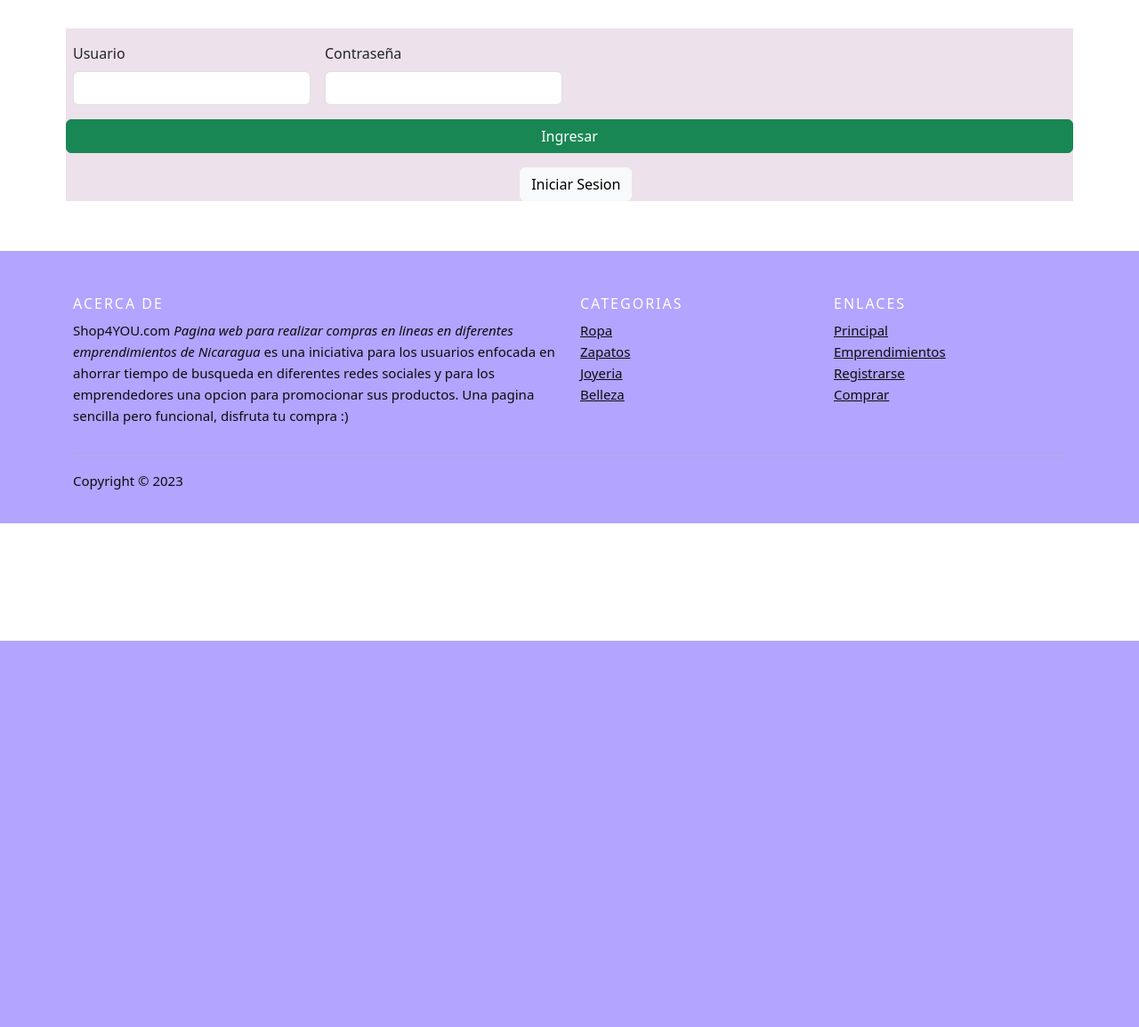
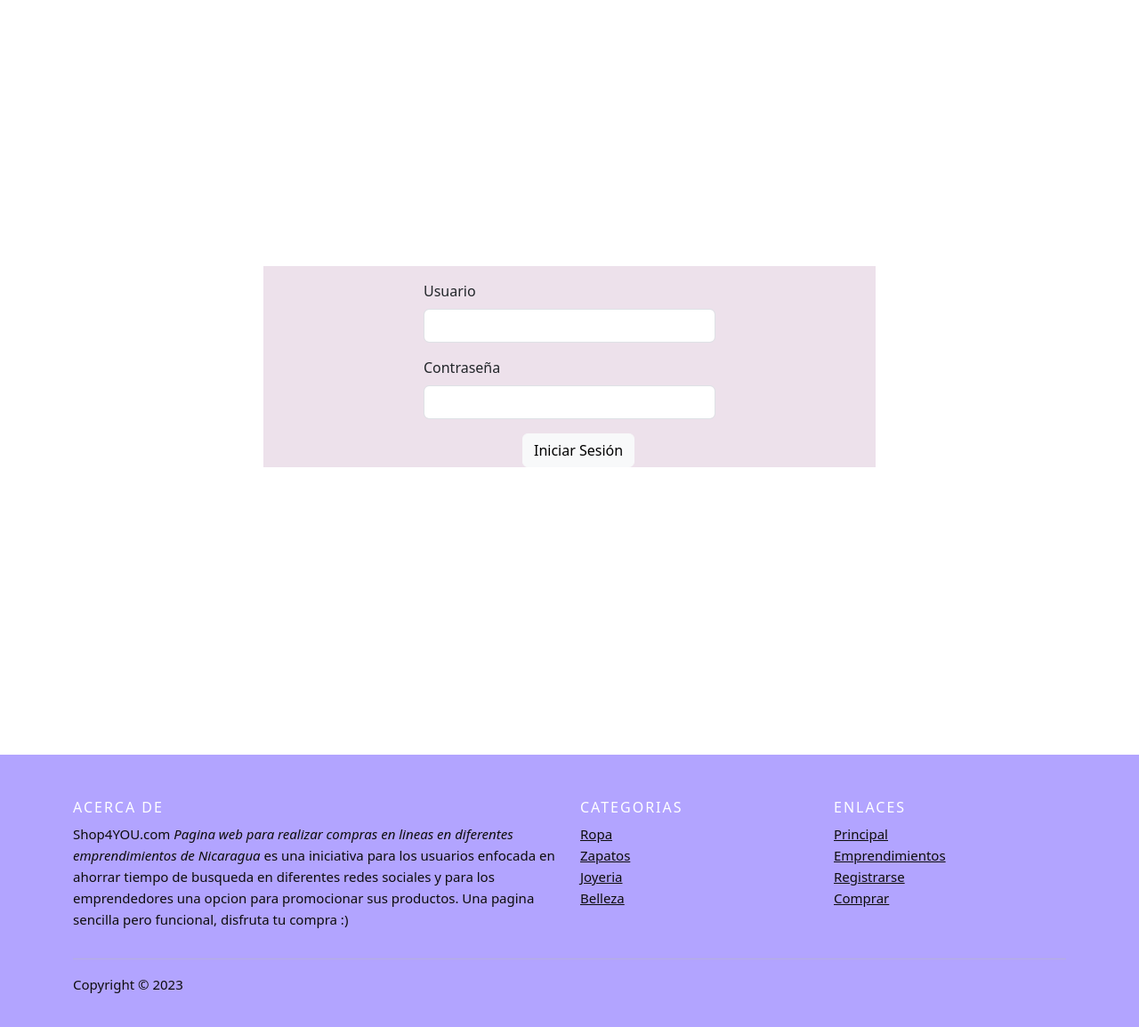
Before and after one commit to angie11laleska/ecommerce, a Flask app: page /login in a window 1280 px wide. Shown: the part 80-1234 px from the top of the page at 89% size. Before the commit the page ends 800 px from the top, so only its background shows below. Run offline with Flask 3, Linux system fonts and the light colour scheme; some libraries are stand-ins or nearby versions.

Commit message:
Estilo del login

```diff
--- a/static/style.css
+++ b/static/style.css
@@ -61,7 +61,7 @@
  }
 
  #inicio{
-  margin-left: 45%;
+  margin-left: 3%;
  }
   /*FOOTER*/
   .site-footer {
@@ -122,3 +122,9 @@
     display: inline-block
   }
   /*PAGINA reg*/
+  .touch #viewport {
+    min-height: 100%;
+    overflow: hidden;
+    position: relative;
+    width: 100%;
+  }
--- a/templates/login.html
+++ b/templates/login.html
@@ -4,28 +4,28 @@
 {% endblock %}
 {% block main %}
 <br></br>
-<div class="container">
-<form class="row g-3 needs-validation" novalidate method = "POST" action= "/login">
-    <div class="col-md-3">
+</div>
+<div class="container d-flex justify-content-center align-items-center" style="height: 100vh;">
+  <form class="row g-3 needs-validation" novalidate method="POST" action="/login">
+    <div class="col-md-6 offset-md-3">
       <label for="validationCustom01" class="form-label">Usuario</label>
-      <input name = "usuario" type="text" class="form-control" id="validationCustom01" value="" required>
+      <input name="usuario" type="text" class="form-control" id="validationCustom01" value="" required>
       <div class="valid-feedback">
-        Muy bien!
+        ¡Muy bien!
       </div>
     </div>
-    <div class="col-md-3">
+    <div class="col-md-6 offset-md-3">
       <label for="validationCustomUsername" class="form-label">Contraseña</label>
       <div class="input-group has-validation">
-        <input name = "contraseña" type="password" class="form-control" id="validationCustomUsername" aria-describedby="inputGroupPrepend" required>
+        <input name="contraseña" type="password" class="form-control" id="validationCustomUsername" aria-describedby="inputGroupPrepend" required>
         <div class="invalid-feedback">
-        Ingresa tu contraseña.
+          Ingresa tu contraseña.
         </div>
       </div>
     </div>
-    <input type = "submit" value = "Ingresar" class = "btn btn-success">
-    <div class="col-12">
-      <button class="btn btn-light" type="submit" id="inicio">Iniciar Sesion</button>
+    <div class="col-12 text-center">
+      <button class="btn btn-light" type="submit" id="inicio">Iniciar Sesión</button>
     </div>
-</form>
+  </form>
 </div>
 {%endblock %}
```
